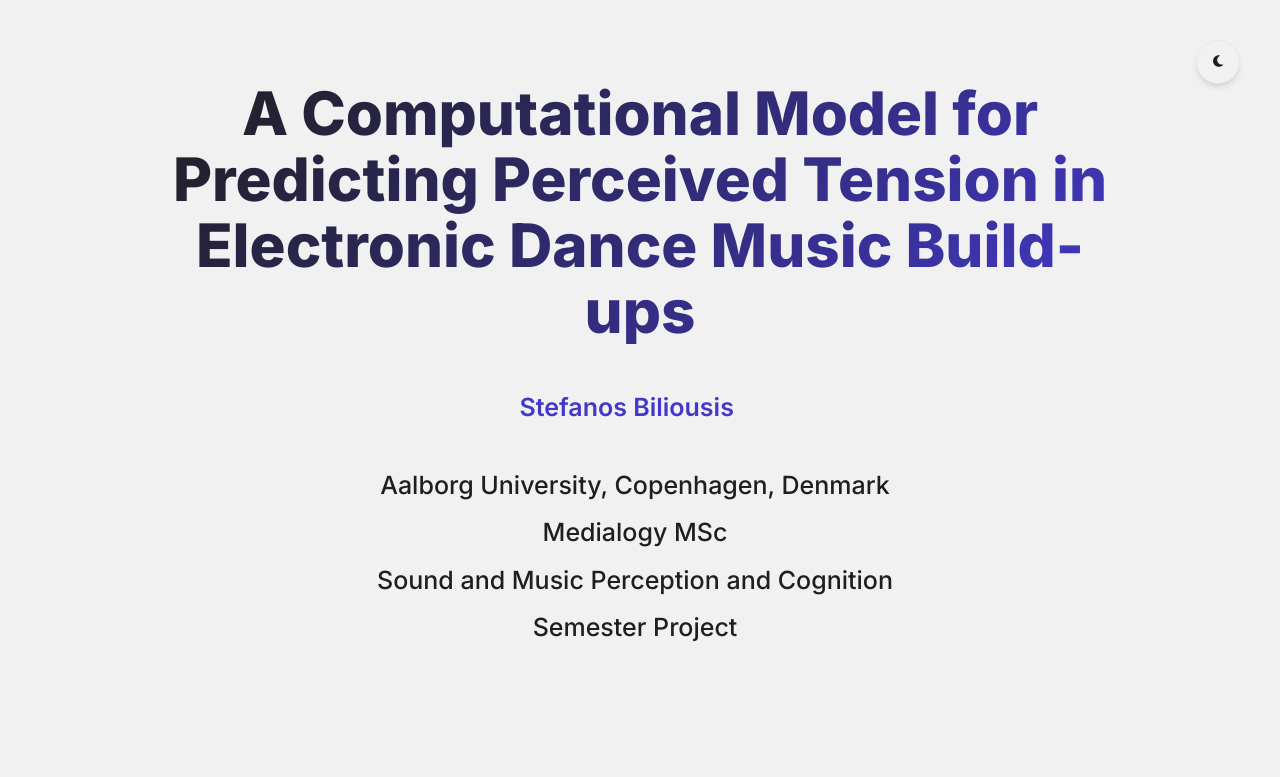
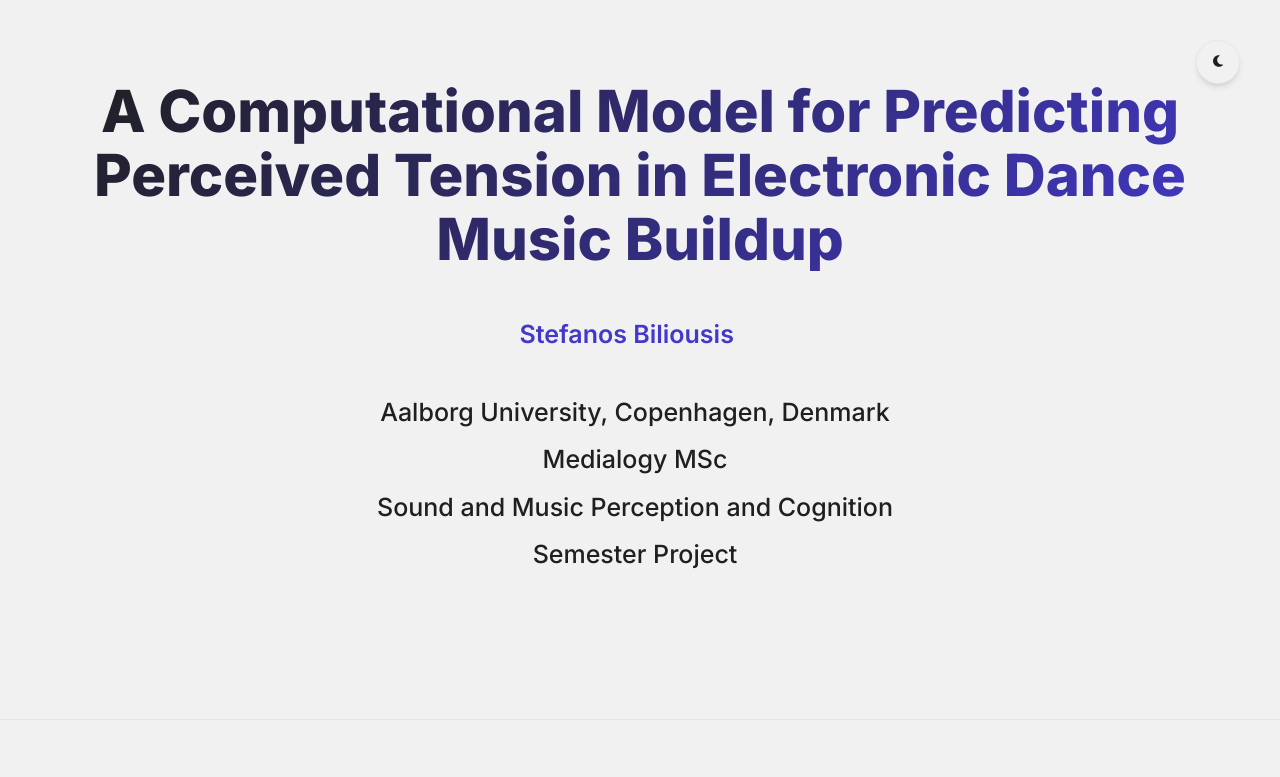
Before and after one commit to stefbil/stefbilmed7SMCP, a plain HTML site: page index.html in a window 1280 px wide. Shown: the top 777 px of the page. Drawn offline with nearby package versions, Linux system fonts and the light colour scheme; some icons are missing.

Commit message:
Add files via upload

```diff
--- a/index.html
+++ b/index.html
@@ -65,12 +65,12 @@
         <div class="container is-max-desktop">
           <div class="columns is-centered">
             <div class="column has-text-centered">
-              <!-- TODO: Replace with your paper title -->
               <h1 class="title is-1 publication-title">
-                A Computational Model for Predicting Perceived Tension in Electronic Dance Music Build-ups <br>
+                <span class="title-line">A Computational Model for Predicting</span>
+                <span class="title-line">Perceived Tension in Electronic Dance</span>
+                <span class="title-line">Music Buildup</span>
               </h1>
               <div class="is-size-5 publication-authors">
-                <!-- TODO: Replace with your paper authors and their personal links -->
                 <span class="author-block">
                   <a href="https://www.linkedin.com/in/stefanosbiliousis/" target="_blank">Stefanos Biliousis</a></span>
                 <span class="author-block">
@@ -78,7 +78,6 @@
               </div>
 
               <div class="is-size-5 publication-authors">
-                <!-- TODO: Replace with your institution and conference/journal info -->
                 <span class="author-block">
                   Aalborg University, Copenhagen, Denmark<br>
                   Medialogy MSc<br>
@@ -898,12 +897,6 @@
                   <a href="https://github.com/stefbil/stefbilmed7SMCP"
                     target="_blank">https://github.com/stefbil/stefbilmed7SMCP</a>
                 </p>
-                <p>
-                  Questionnaire for model evaluation:
-                  <br>
-                  <a href="https://tension-evaluation.netlify.app/"
-                    target="_blank">https://tension-evaluation.netlify.app/</a>
-                </p>
 
               </div>
             </div>
@@ -917,5 +910,4 @@
 
 </body>
 
-
 </html>
--- a/static/css/index.css
+++ b/static/css/index.css
@@ -235,6 +235,10 @@ h6,
   overflow: hidden;
 }
 
+main > section.hero:first-of-type .container.is-max-desktop {
+  max-width: 1200px;
+}
+
 .hero.is-light {
   background: var(--background-secondary);
   border-top: 1px solid var(--border-color);
@@ -260,12 +264,19 @@ h6,
   font-family: 'Inter', sans-serif !important;
   font-weight: 800 !important;
   color: var(--text-primary) !important;
-  margin-bottom: 2rem !important;
+  margin: 0 auto 2rem auto !important;
+  max-width: 1200px;
+  text-align: center;
   line-height: 1.1 !important;
+  font-size: 2.9rem !important;
   background: linear-gradient(135deg, var(--text-primary) 0%, var(--primary-color) 100%);
   -webkit-background-clip: text;
   -webkit-text-fill-color: transparent;
   background-clip: text;
+}
+
+.publication-title .title-line {
+  display: block;
 }
 
 .publication-banner {
```
